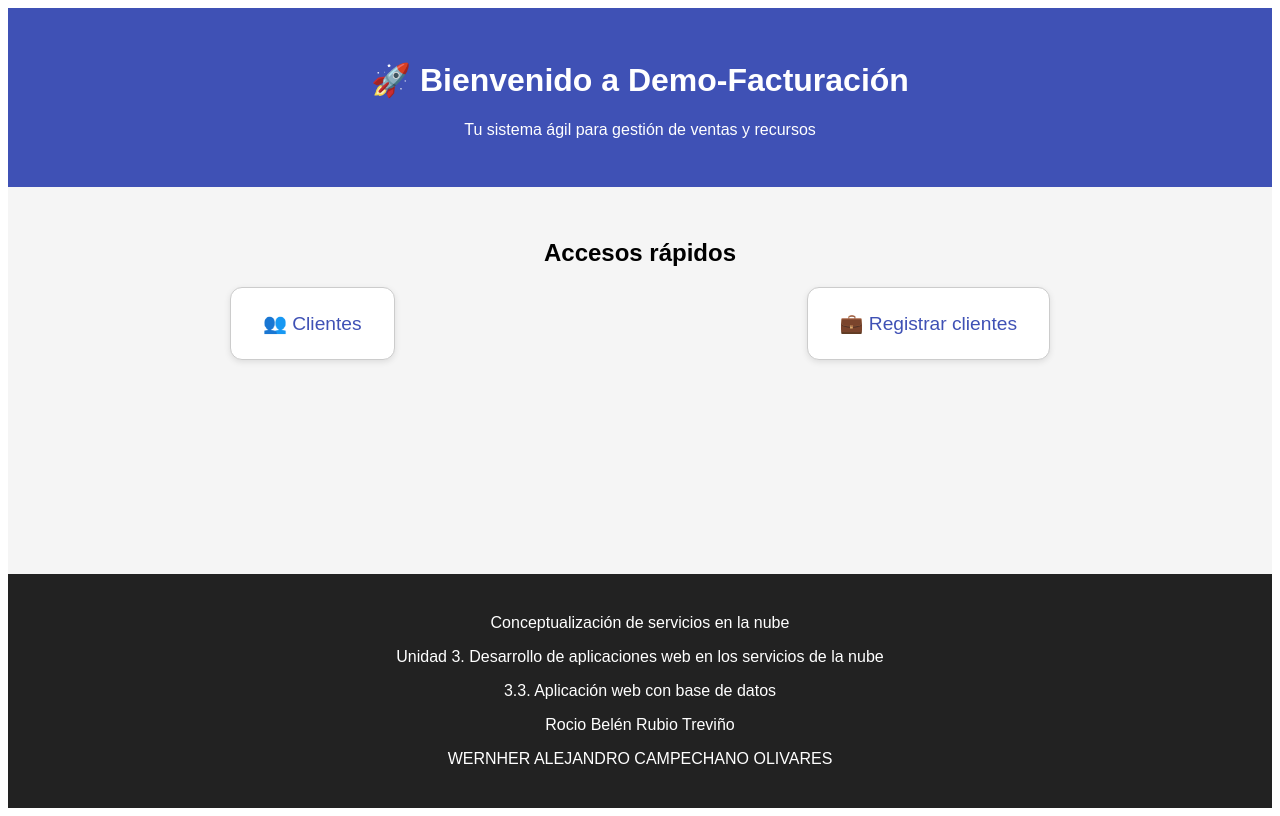
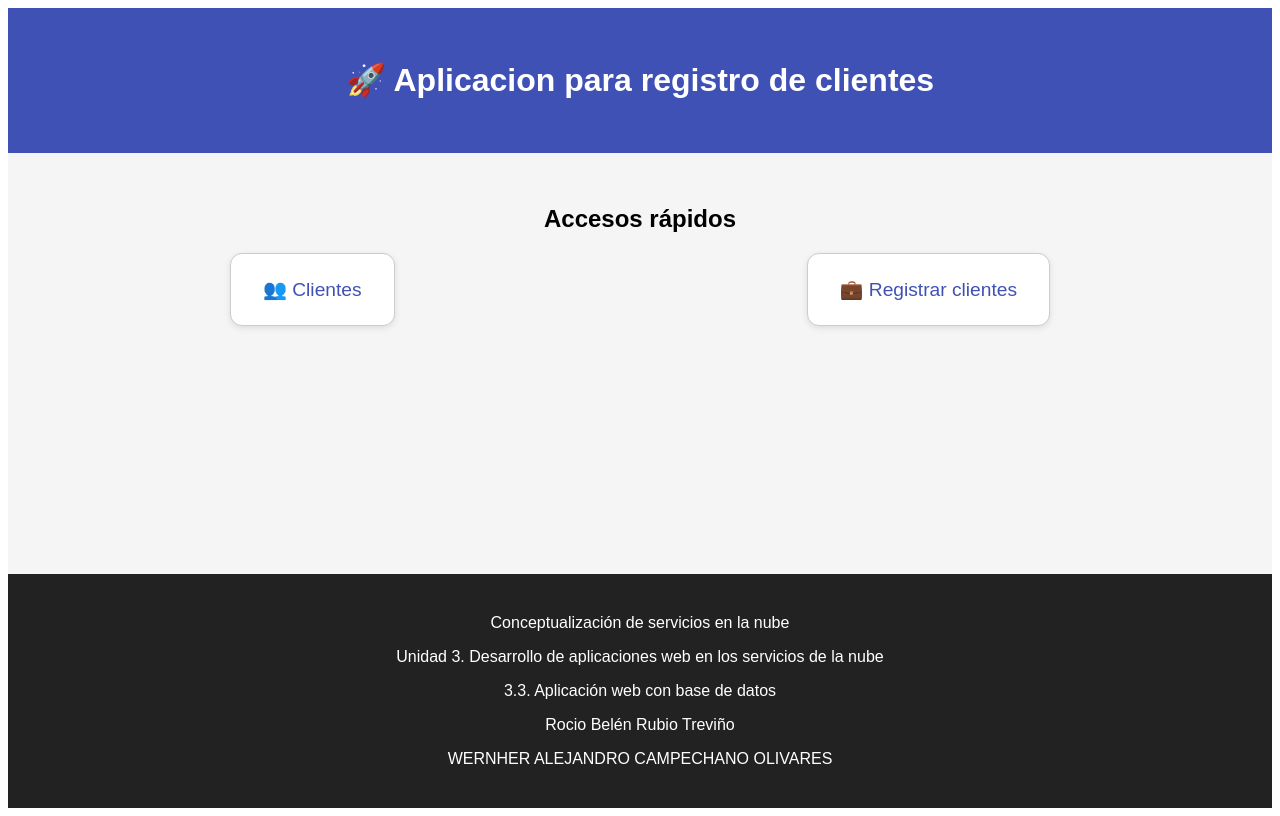
Before and after one commit to wernher-camp/railway, an Angular app: page / in a window 1280 px wide. Built offline with nearby package versions, Linux system fonts and the light colour scheme.

Commit message:
Update app.component.html

```diff
--- a/src/app/app.component.html
+++ b/src/app/app.component.html
@@ -1,8 +1,8 @@
 <div class="container">
 
   <header class="header">
-    <h1>🚀 Bienvenido a Demo-Facturación</h1>
-    <p>Tu sistema ágil para gestión de ventas y recursos</p>
+    <h1>🚀 Aplicacion para registro de clientes</h1>
+
   </header>
 
   <main class="main">
```
